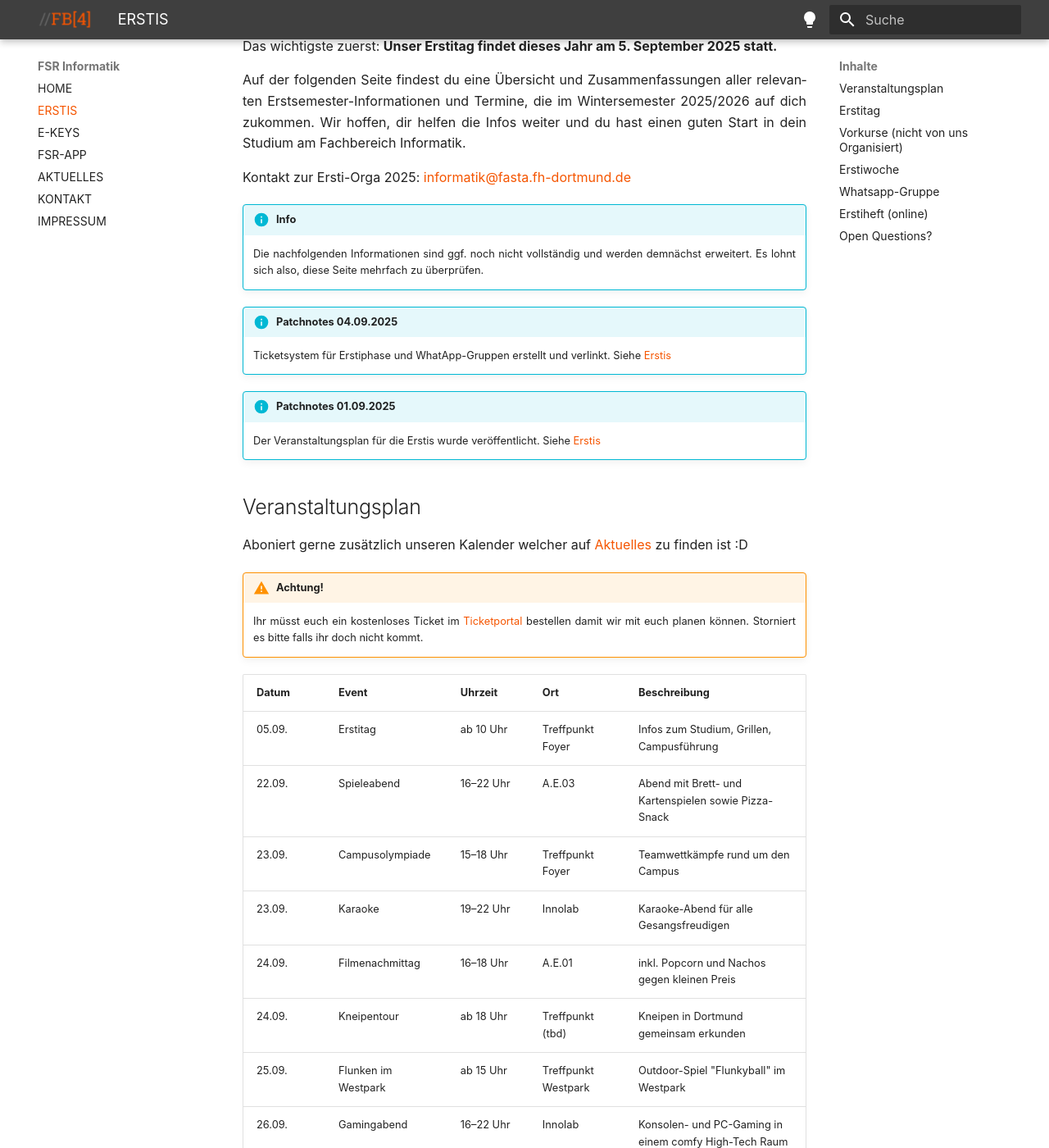
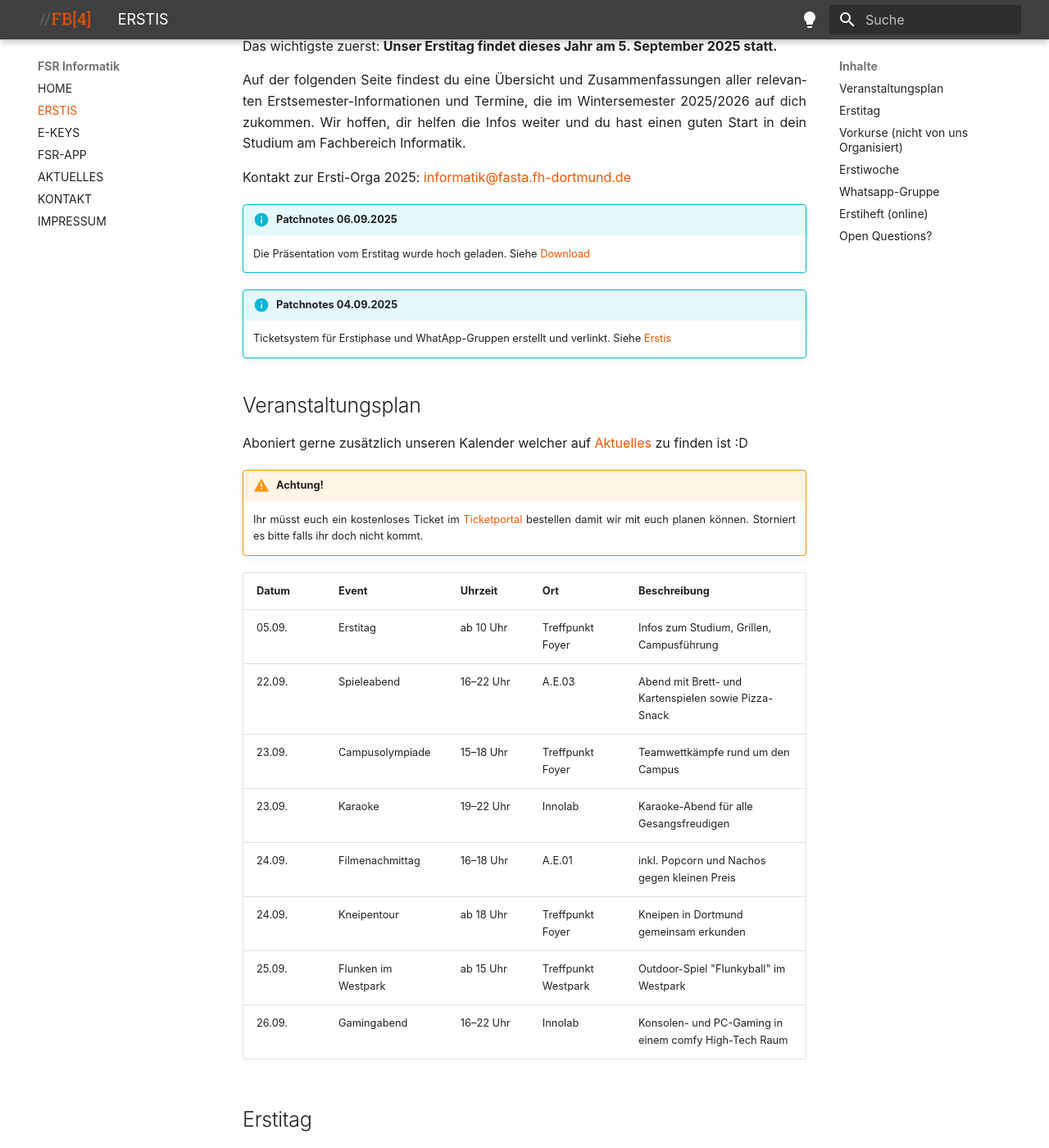
Before and after one commit to Fachschaftsrat-Informatik-FH-Dortmund/fsrfb4.de-mkdocs, an MkDocs documentation site: the page built from docs/erstis.md, in a window 1280 px wide and 1400 px high, scrolled down 203 px. Shown: the whole window at 82% size. Built offline with MkDocs 1.6.1 and Material for MkDocs 9.7.7, drawn with Linux system fonts in a browser that asks for light colours; some web fonts are replaced; plug-ins that fetch from the network failed and are left out; some of the changed text lies outside the part shown.

Commit message:
erstipräsi hoch geladen

```diff
--- a/docs/erstis.md
+++ b/docs/erstis.md
@@ -8,14 +8,13 @@ Auf der folgenden Seite findest du eine Übersicht und Zusammenfassungen aller r
 
 Kontakt zur Ersti-Orga 2025: [informatik@fasta.fh-dortmund.de](mailto:informatik@fasta.fh-dortmund.de)
 
-!!! info "Info"
-    Die nachfolgenden Informationen sind ggf. noch nicht vollständig und werden demnächst erweitert. Es lohnt sich also, diese Seite mehrfach zu überprüfen.
+
+!!! info "Patchnotes 06.09.2025"
+     Die Präsentation vom Erstitag wurde hoch geladen. Siehe [Download](https://fh-dortmund.sciebo.de/s/Pk8m5eH74Z8BnpF)
 
 !!! info "Patchnotes 04.09.2025"
      Ticketsystem für Erstiphase und WhatApp-Gruppen erstellt und verlinkt. Siehe [Erstis](https://fsrfb4.de/erstis/)
 
-!!! info "Patchnotes 01.09.2025"
-     Der Veranstaltungsplan für die Erstis wurde veröffentlicht. Siehe [Erstis](https://fsrfb4.de/erstis/)
 
 ## Veranstaltungsplan
 Aboniert gerne zusätzlich unseren Kalender welcher auf [Aktuelles](https://fsrfb4.de/aktuelles/) zu finden ist :D
@@ -28,7 +27,7 @@ Aboniert gerne zusätzlich unseren Kalender welcher auf [Aktuelles](https://fsrf
 | 23.09.      | Campusolympiade    | 15–18 Uhr     | Treffpunkt Foyer     | Teamwettkämpfe rund um den Campus |
 | 23.09.      | Karaoke            | 19–22 Uhr     | Innolab              | Karaoke-Abend für alle Gesangsfreudigen |
 | 24.09.      | Filmenachmittag    | 16–18 Uhr     | A.E.01               | inkl. Popcorn und Nachos gegen kleinen Preis |
-| 24.09.      | Kneipentour        | ab 18 Uhr     | Treffpunkt (tbd)     | Kneipen in Dortmund gemeinsam erkunden |
+| 24.09.      | Kneipentour        | ab 18 Uhr     | Treffpunkt Foyer     | Kneipen in Dortmund gemeinsam erkunden |
 | 25.09.      | Flunken im Westpark| ab 15 Uhr     | Treffpunkt Westpark  | Outdoor-Spiel "Flunkyball" im Westpark |
 | 26.09.      | Gamingabend        | 16–22 Uhr     | Innolab              | Konsolen- und PC-Gaming in einem comfy High-Tech Raum |
 
@@ -40,6 +39,8 @@ Unser Erstitag findet dieses Jahr am 5. September 2025 statt. Hier werden wir eu
 Im Anschluss an ein gemeinsames Grillen führen wir euch in Gruppen über den Campus und zeigen euch die wichtigsten Orte rund um das Informatik-Gebäude.
 
 Zuletzt geben euch erfahrene Studierende einen Einblick in euren Studiengang.
+!!! tip "Zum Nachlesen"
+    Die Präsentation vom Erstitag findet ihr hier: [Sciebo Link](https://fh-dortmund.sciebo.de/s/Pk8m5eH74Z8BnpF)
 
 ## Vorkurse (nicht von uns Organisiert)
 Vorkurse sind super dafür geeignet alles wissen nochmal aufzufrischen. Außerdem lernt man so sehr einfach neue Freunde an der FH kennen. Nehmt sie deswegen auf jeden Fall wahr! _(Ich konnte bei den Vorkursen viele Freundschaften knüpfen die mich bis heute begleiten. ALSO GEHT HIN!!11elf!1! -Tobi)_
```
Also changed, not shown: docs/index.md (+5 -2 lines).
